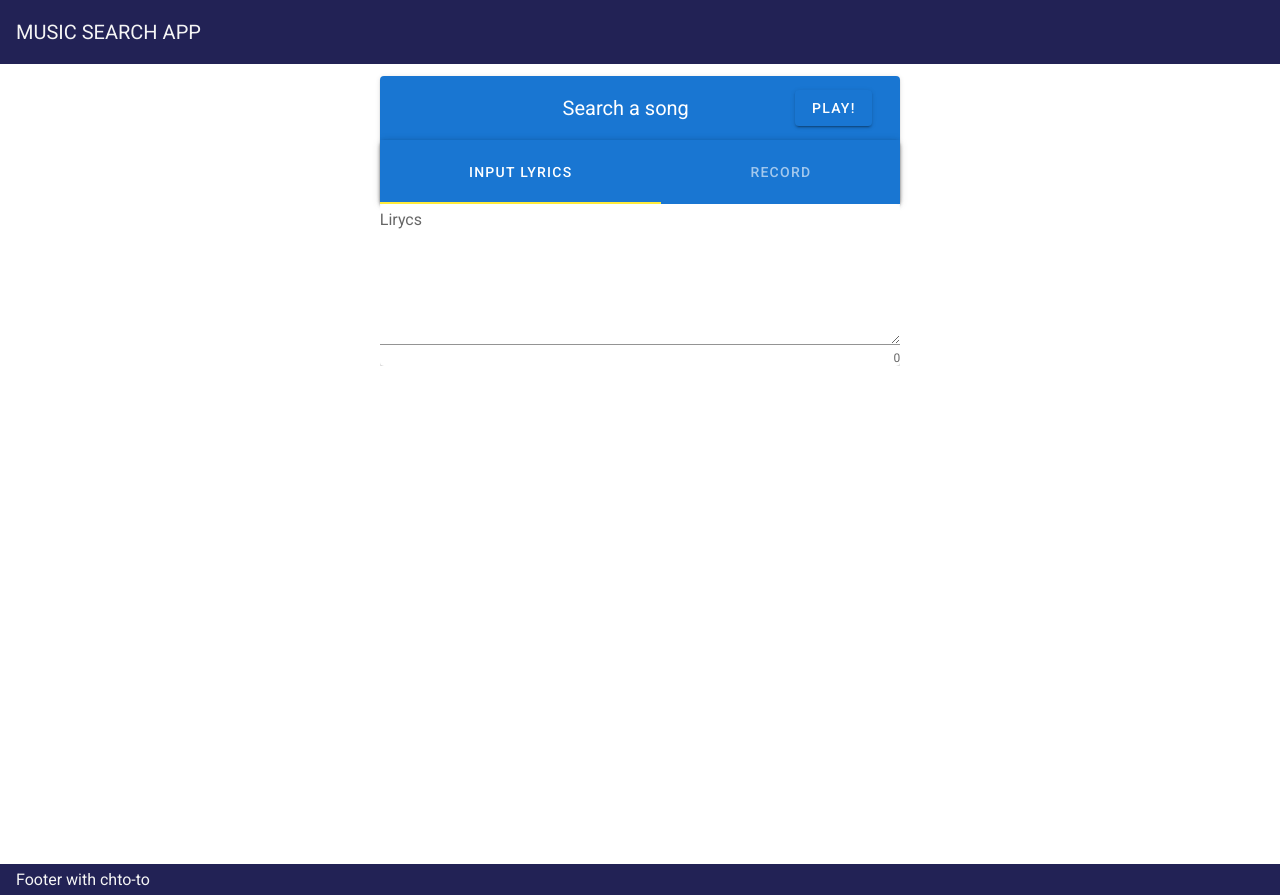
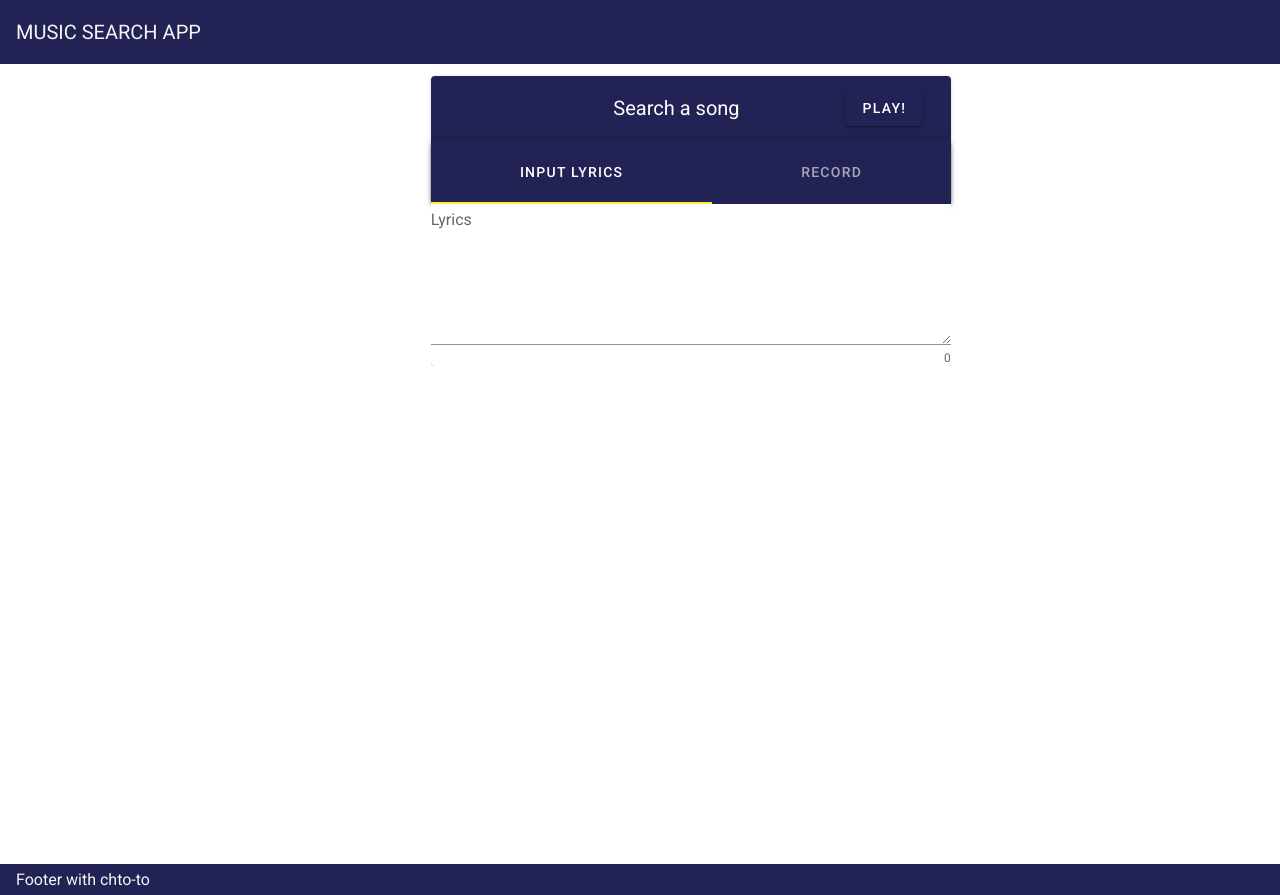
Before and after one commit to BaLiKfromUA/Int20h-2020-Test-task, a Vue app: page / in a window 1280 px wide. Built offline with nearby package versions, Linux system fonts and the light colour scheme; what vue-audio-recorder would draw is missing.

Commit message:
More adaptive fixing

```diff
--- a/src/components/InputData.vue
+++ b/src/components/InputData.vue
@@ -1,12 +1,11 @@
 <template>
-    <div>
     <v-app>
         <v-content>
-                <v-container fluid fill-height>
-                    <v-layout align-start justify-center>
-                        <v-flex xs12 sm12 md8 lg6 xl6>
-                            <v-card min-width="520.33px" max-width="520.33px" class="mx-auto">
-                                <v-toolbar color="primary" dark flat>
+            <v-container fluid>
+                <v-layout align-center justify-center>
+                    <v-flex xs12 sm8 md6 lg4 xl4>
+                        <v-card min-width="520px" max-width="520px" class="mx-auto">
+                            <v-toolbar color="#222255" dark flat>
                                 <v-container>
                                     <v-layout align-center justify-center>
                                         <v-flex xs4 sm4 md4/>
@@ -15,7 +14,7 @@
                                         </v-flex>
                                         <v-flex xs2 sm2 md2/>
                                         <v-flex xs2 sm2 md2>
-                                                <v-btn color="primary" v-on:click="sendData">Play!</v-btn>
+                                            <v-btn color="#222255" v-on:click="sendData">Play!</v-btn>
                                         </v-flex>
                                     </v-layout>
 
@@ -23,7 +22,7 @@
                             </v-toolbar>
                             <v-card>
                                 <v-toolbar>
-                                        <v-tabs dark background-color="primary" grow slider-color="yellow"
+                                    <v-tabs dark background-color="#222255" grow slider-color="yellow"
                                             v-model="selectedTab">
                                         <v-tab key='input'>
                                             Input lyrics
@@ -39,7 +38,7 @@
                                                             counter="counter">
                                                     <template v-slot:label>
                                                         <div>
-                                                                Lirycs
+                                                            Lyrics
                                                         </div>
                                                     </template>
                                                 </v-textarea>
@@ -50,7 +49,7 @@
                                             <v-container>
                                                 <v-layout align-center justify-center>
                                                     <v-flex xs10 sm10 md10>
-                                                            <v-card class="audio-recorder" flat>
+                                                        <v-card id="audio-recorder" flat class="mx-auto">
                                                             <audio-recorder
                                                                     upload-url="some url"
                                                                     :attempts="1"
@@ -90,12 +89,11 @@
             </v-dialog>
         </v-row>
     </v-app>
-    </div>
 
 </template>
 
 <script>
-    import MusicAPI from "../util/api";
+    import MusicAPI from "../util/api"
 
     export default {
         name: "StartPage",
@@ -119,24 +117,24 @@
             },
             async sendData() {
                 if (this.selectedTab === 0) {
-                    await this.sendText();
+                    await this.sendText()
                 } else {
-                    this.sendAudio();
+                    this.sendAudio()
                 }
             },
             async sendText() {
                 if (this.inputText === '') {
-                    this.errorMessage = "test message"; // todo: fix message
-                    this.dialog = true;
+                    this.errorMessage = "test message" // todo: fix message
+                    this.dialog = true
                 } else {
-                    const response = await this.api.getSongByText({text: this.inputText});
+                    const response = await this.api.getSongByText({text: this.inputText})
 
                     if (response === undefined || response.data.status === "error") {
-                        this.errorMessage = "Response error. Check console log!";
-                        this.dialog = true;
+                        this.errorMessage = "Response error. Check console log!"
+                        this.dialog = true
                     } else {
-                        let track_array = response.data.result;
-                        this.$store.commit("showPredictionResult", track_array);
+                        let track_array = response.data.result
+                        this.$store.commit("showPredictionResult", track_array)
                     }
                 }
             },
@@ -145,13 +143,13 @@
             },
         },
         mounted() {
-            this.selectedTab = 0;
+            this.selectedTab = 0
         },
     }
 </script>
 
 <style scoped>
-    .audio-recorder {
+    #audio-recorder {
         align-items: center;
     }
 </style>
```
Lines whose indentation alone changed are shown as unchanged.
